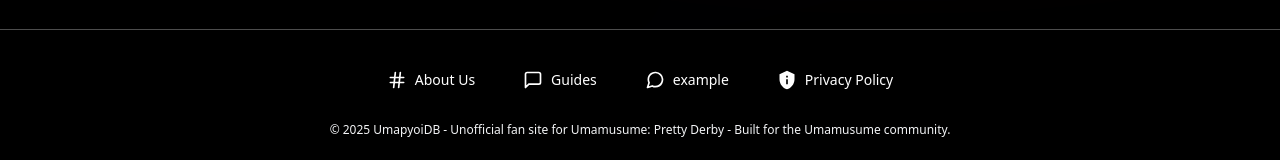
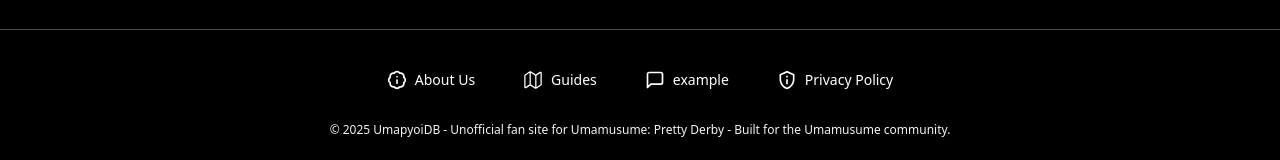
Before and after one commit to OnboardingCode/Umamusume-Calculator, a React (Vite) app: page /inheritance in a window 1280 px wide. Shown: the part 1959-2119 px from the top of the page. Built offline with nearby package versions, Linux system fonts and the light colour scheme.

Commit message:
Change the footer icons

```diff
--- a/src/components/Footer.tsx
+++ b/src/components/Footer.tsx
@@ -1,44 +1,45 @@
-//Se hacen los imports de los íconos utilizados para el footer
-import { FiHash, FiMessageSquare, FiMessageCircle} from "react-icons/fi";
-import { MdPrivacyTip } from "react-icons/md";
+/*Se hacen los imports de los íconos utilizados para el footer*/
+import { LuBadgeInfo } from "react-icons/lu";
+import { IoMapOutline } from "react-icons/io5";
+import { FiMessageSquare} from "react-icons/fi";
+import { MdOutlinePrivacyTip } from "react-icons/md";
 
 const Footer = () => {
   return (
-
     <footer className="relative w-full mt-auto bg-black pt-10 overflow-hidden border-t-[0.5px] border-white/30">
 
       {/*Contenedor del contenido*/}
       <div className="bg-transparent flex flex-col items-center justify-center gap-6 py-10 relative z-10 w-full">
 
-        {/*Adición de íconos */}
+        {/*Adición de íconos*/}
         <div className="flex flex-row items-center justify-center gap-8 md:gap-12 text-sm font-medium text-white -mt-10">
 
           <div className="flex items-center gap-2 cursor-pointer hover:text-pink-300 transition-colors duration-300">
-            <FiHash className="text-xl" />
+            <LuBadgeInfo className="text-xl" />
             <span className="hidden sm:inline">About Us</span>
           </div>
 
           <div className="flex items-center gap-2 cursor-pointer hover:text-pink-300 transition-colors duration-300">
-            <FiMessageSquare className="text-xl" />
+            <IoMapOutline className="text-xl" />
             <span className="hidden sm:inline">Guides</span>
           </div>
 
           <div className="flex items-center gap-2 cursor-pointer hover:text-pink-300 transition-colors duration-300">
-            <FiMessageCircle className="text-xl" />
+            <FiMessageSquare className="text-xl" />
             <span className="hidden sm:inline">example</span>
           </div>
 
           <div className="flex items-center gap-2 cursor-pointer hover:text-pink-300 transition-colors duration-300">
-            <MdPrivacyTip className="text-xl" />
+            <MdOutlinePrivacyTip className="text-xl" />
             <span className="hidden sm:inline">Privacy Policy</span>
           </div>
-
         </div>
 
         {/*Texto de la parte inferior*/}
         <p className="text-xs text-gray-100 mt-2 text-center px-4">
           &copy; {new Date().getFullYear()} UmapyoiDB - Unofficial fan site for Umamusume: Pretty Derby - Built for the Umamusume community.
         </p>
+
         <p className="text-xs text-gray-100 text-center px-4">
           Umamusume: Pretty Derby is © Cygames, Inc. This site is not affiliated with or endorsed by Cygames.
         </p>
```
